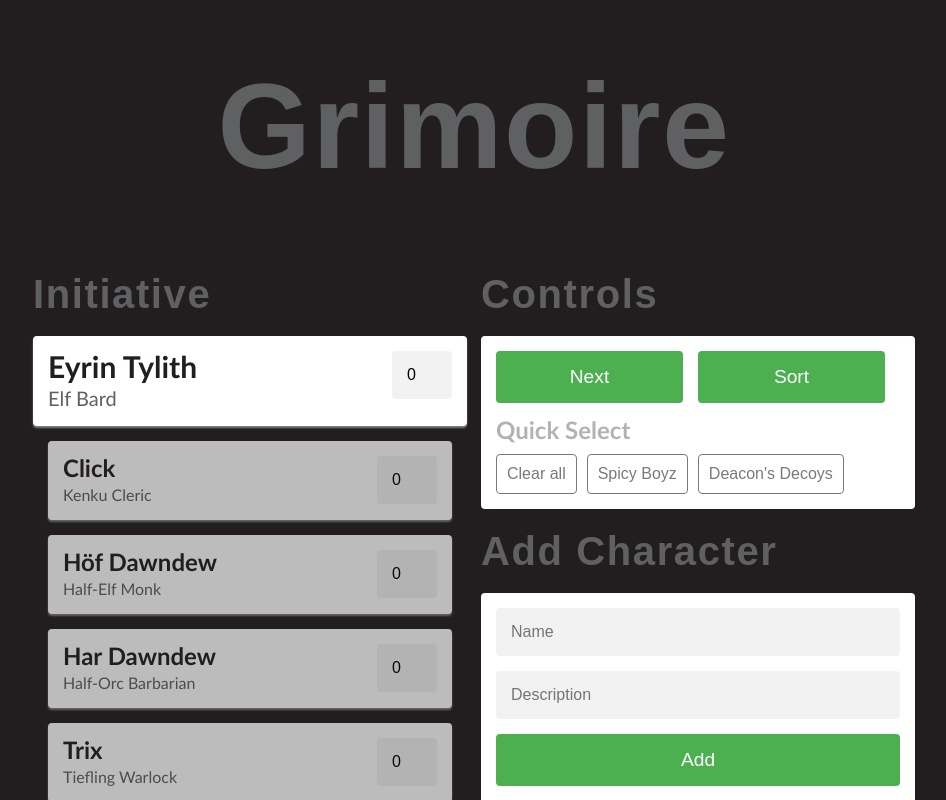
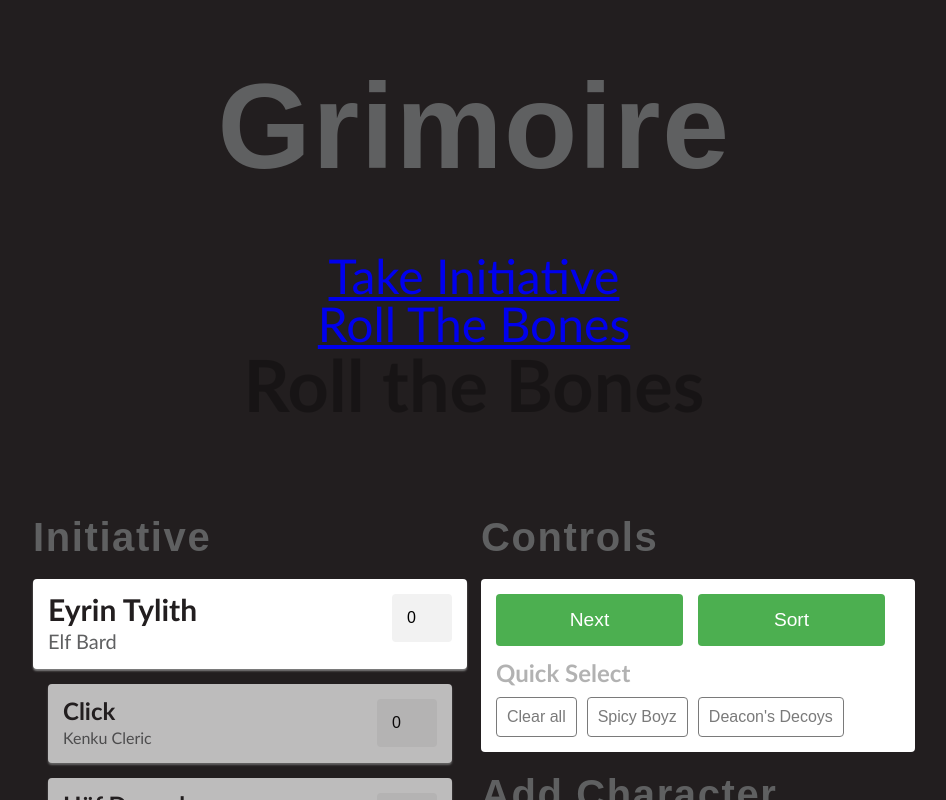
Before and after one commit to SpicyBoyz/grimoire, a React (Create React App) app: page /roll-the-bones in a window 1280 px wide. Shown: the top 800 px of the page, without its empty margins (166-1112 px from the left). Built offline with nearby package versions, Linux system fonts and the light colour scheme; a web font is replaced by a local one.

Commit message:
Extremely basic installation of react-router

```diff
--- a/package.json
+++ b/package.json
@@ -5,6 +5,7 @@
   "dependencies": {
     "react": "^16.5.2",
     "react-dom": "^16.5.2",
+    "react-router-dom": "^4.3.1",
     "react-scripts": "2.0.4"
   },
   "scripts": {
--- a/src/App.js
+++ b/src/App.js
@@ -1,10 +1,12 @@
 import React, { Component } from 'react';
+
 import './reset.css';
 import './fonts/stylesheet.css';
 import './App.css';
 
 import List from './components/List/List';
 import Form from './components/Form/Form';
+import Router from './components/Router/Router';
 
 const spicyBoyz = [
   {
@@ -162,6 +164,7 @@ class App extends Component {
       <div className="App">
         <div className="title">
           <h1>Grimoire</h1>
+          <Router />
         </div>
         <div className="container">
           <div className="column">
--- /dev/null
+++ b/src/components/Router/Router.js
@@ -0,0 +1,27 @@
+import React, { Component } from 'react';
+import { BrowserRouter as Router, Route, Link } from 'react-router-dom';
+
+const Initiative = () => <h2>Take Initiative</h2>;
+const Bones = () => <h2>Roll the Bones</h2>;
+
+const AppRouter = () => (
+  <Router>
+    <div>
+      <nav>
+        <ul>
+          <li>
+            <Link to="/take-iniative">Take Initiative</Link>
+          </li>
+          <li>
+            <Link to="/roll-the-bones">Roll The Bones</Link>
+          </li>
+        </ul>
+      </nav>
+
+      <Route path="/take-initiative" component={Initiative} />
+      <Route path="/roll-the-bones" component={Bones} />
+    </div>
+  </Router>
+);
+
+export default AppRouter;
```
Also changed, not shown: 1 other file (tests, documents, lock files or other folders).
